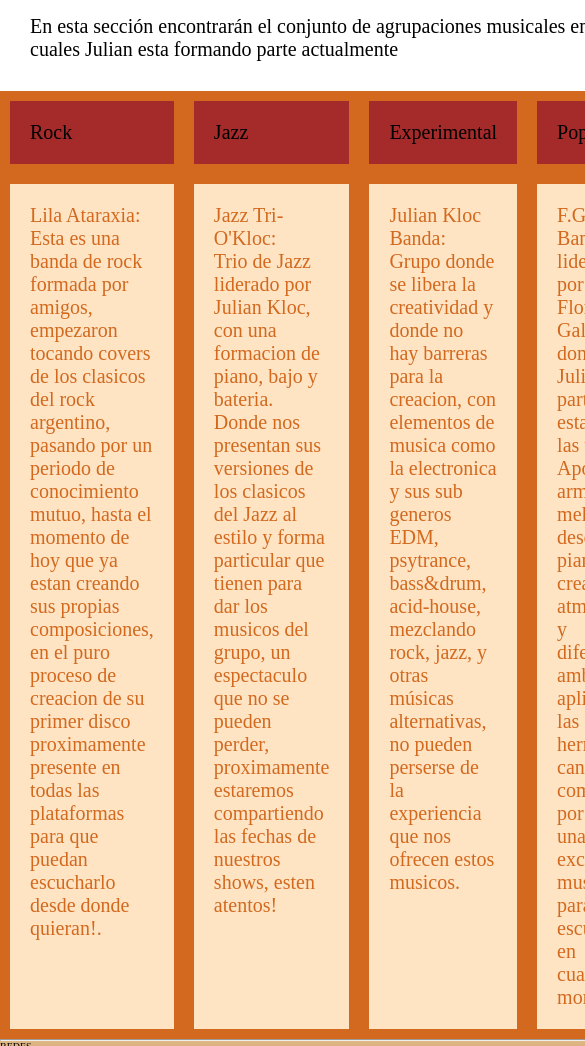
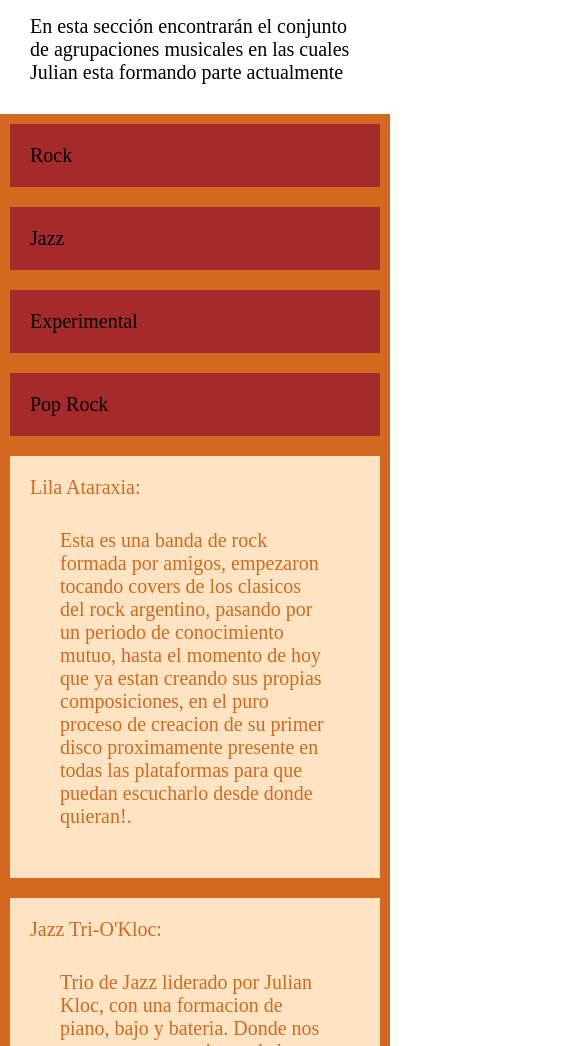
Before and after one commit to jukloc/proyecto_julian_kloc, a website: page pages/proyectos.html in a window 390 px wide. Shown: the part 449-1495 px from the top of the page, 585 px wide, since content can reach past the window. Drawn offline with Linux system fonts and the light colour scheme.

Commit message:
grids y flexbox

```diff
--- a/pages/proyectos.html
+++ b/pages/proyectos.html
@@ -11,6 +11,7 @@
 </head>
 
 <body>
+	<div class="grid-proyecto">
 		<header class="gradient">
 			<img src="../assets/img/juk56.png" alt="logo pagina web">
 			<nav>
@@ -25,8 +26,6 @@
 			<section class="imgMain"><img src="../assets/img/manospiano.jpeg" alt="imagen de pag principal"></section>
 		</header>
 		<main>
-
-
 			<div>
 				<h2 class="fontSize">Proyectos</h2>
 				<p>En esta sección encontrarán el conjunto de agrupaciones musicales en las cuales Julian esta formando parte actualmente</p>
@@ -68,10 +67,9 @@
 					</p>
 				</a>
 			</section>
-		</table>
 		</main>
-
-	<hr>
+<!--
+		<hr> -->
 		<footer class="gradient">
 			<p>REDES</p>
 			<ul>
@@ -84,6 +82,7 @@
 			</ul>
 		</footer>
 
+	</div>
 </body>
 
 </html>
--- a/scss/proyectos.scss
+++ b/scss/proyectos.scss
@@ -33,7 +33,16 @@ h2 {
     }
 
     @media screen and (max-width:576px){
-        .gridProyectos {background-color: coral;}
+        .gridProyectos {background-color: coral;display: flex;flex-direction: column;}
+        .grid-proyecto{
+            display: grid;
+            grid-template-areas: "header" "main" "footer";
+            grid-template-columns: 100%;
+            grid-template-rows: auto auto auto;
+        }
+        header{grid-area: header;}
+        main{grid-area: main;}
+        footer{grid-area: footer;}
     }
 
     @media screen and (max-width:576px) and (max-width: 992px){
```
Also changed, not shown: css/estilo.css. Lines whose indentation alone changed are shown as unchanged.
